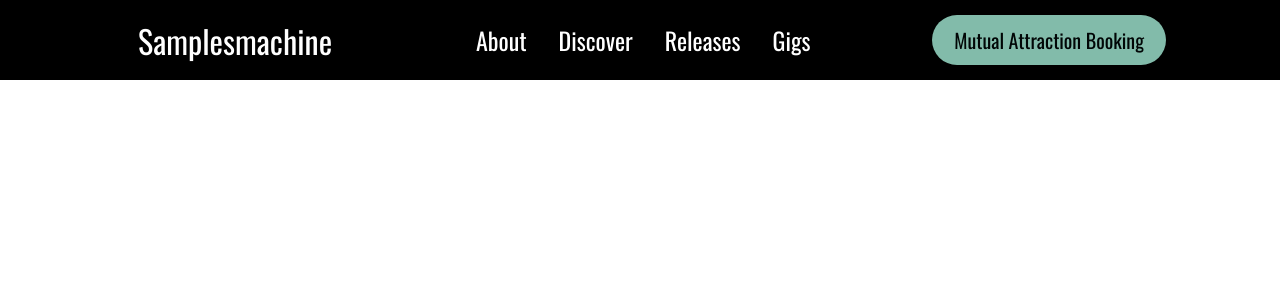
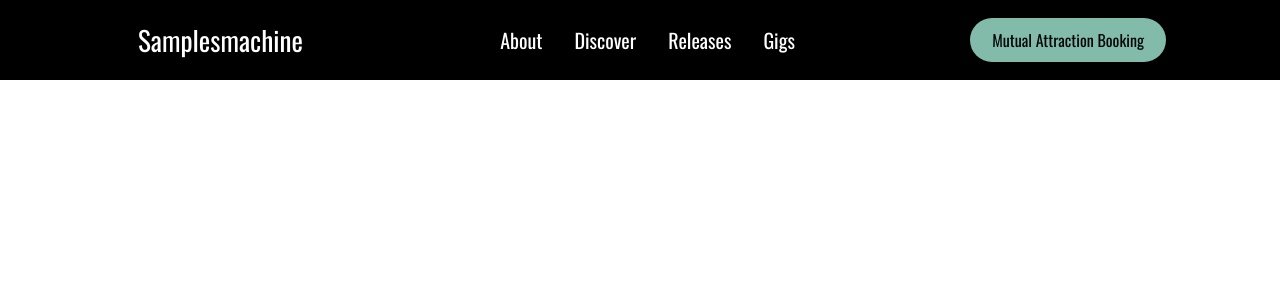
Before and after one commit to piotrbaranowski11/samplesmachine, a React (Create React App) app: page / in a window 1280 px wide. Shown: the top 300 px of the page. Built offline with nearby package versions, Linux system fonts and the light colour scheme.

Commit message:
font size

```diff
--- a/src/components/Navbar/NavbarElements.js
+++ b/src/components/Navbar/NavbarElements.js
@@ -9,7 +9,7 @@ export const Nav = styled.nav`
   display: flex;
   justify-content: center;
   align-items: center;
-  font-size: 1.5rem;
+  font-size: 1.25rem;
   position: sticky;
   top; 0;
   z-index: 10;
@@ -33,7 +33,7 @@ export const NavLogo = styled(LinkR)`
    color: #fff;
    justify-content: flex-start;
    cursor: pointer;
-   font-size: 2rem;
+   font-size: 1.7rem;
    display: flex;
    align-items: center;
    margin-left: 24px;
@@ -101,7 +101,7 @@ export const NavBtnLink = styled(LinkR)`
    white-space: nowrap;
    padding: 10px 22px;
    color: #010606;
-   font-size: 20px;
+   font-size: 16px;
    outline: none;
    border: none;
    cursor: pointer;
--- a/src/components/Navbar/index.js
+++ b/src/components/Navbar/index.js
@@ -17,7 +17,7 @@ const Navbar = () => {
         <>
           <Nav>
             <NavbarContainer>
-             <NavLogo to='/'>Samplesmachine</NavLogo>
+             <NavLogo to="/">Samplesmachine</NavLogo>
              <MobileIcon>
                <FaBars />
              </MobileIcon>
```
